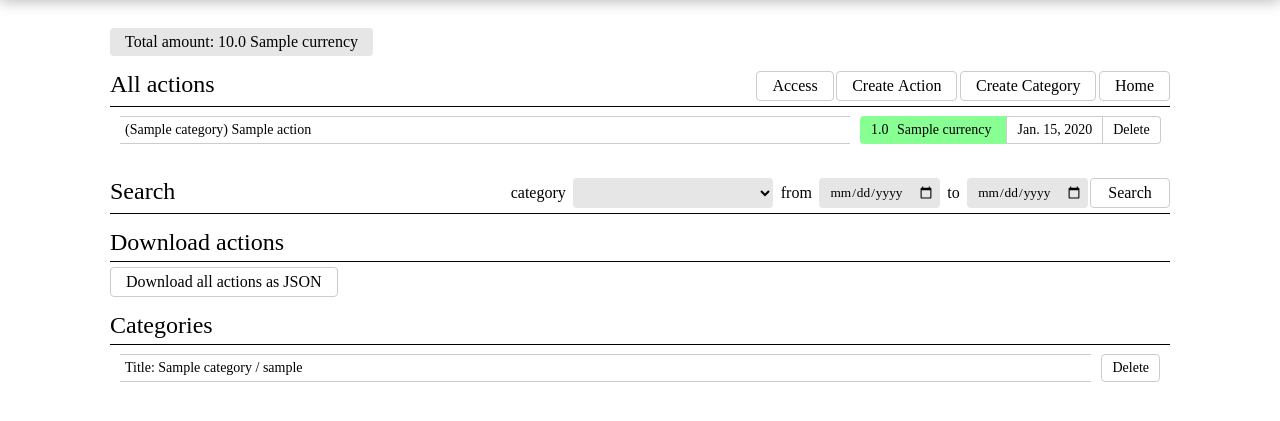
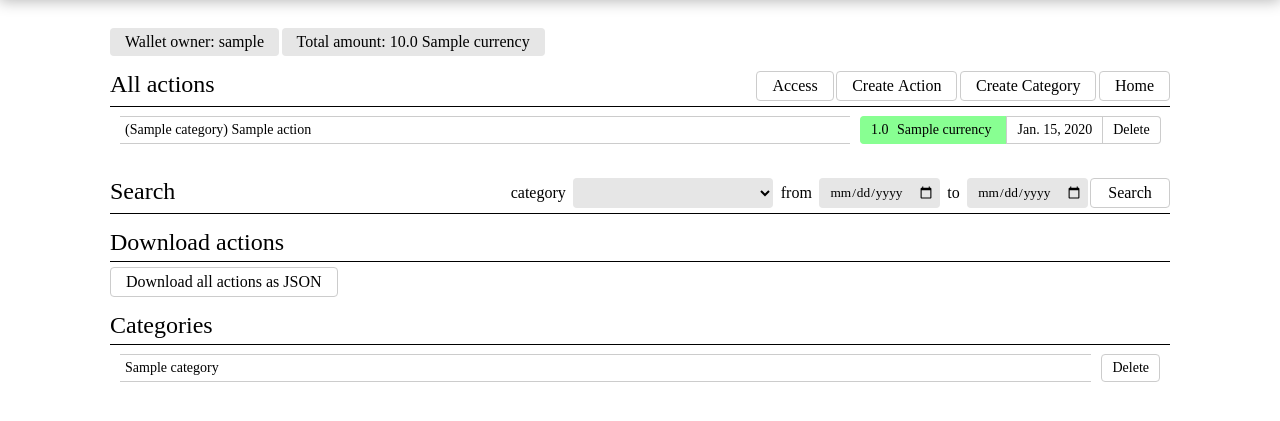
Before and after one commit to GIMIDO/MoneyDashboard, a Django app: page /wallet/1/ in a window 1280 px wide. Shown: the part 42-463 px from the top of the page. Run offline with Django 4.2, Linux system fonts and the light colour scheme; a user stored in the database is signed in; tables that the repository leaves empty hold one stand-in row (values such as "Sample post").

Commit message:
0.4.1
Ограничение доступа к функциям для незарегистрированных пользователей и пользователей, не владеющими выбранными объектами.

```diff
--- a/MoneyDashboard_django/core/static/css/style.css
+++ b/MoneyDashboard_django/core/static/css/style.css
@@ -294,3 +294,7 @@
 .pagination {
     margin: 0 auto;
 }
+span.owner_title, .name > span {
+    color:rgb(255, 65, 65);
+    font-size: 14px;
+}
--- a/MoneyDashboard_django/core/templates/home.html
+++ b/MoneyDashboard_django/core/templates/home.html
@@ -38,7 +38,7 @@
     <div class="container">
         {% for currency in currencies %}
         <div class="card">
-            <a class="name" href="{% url 'update-currency' currency.pk %}?next={{ request.get_full_path|urlencode }}">Currency: {{ currency.title }} / Coef: {{ currency.coef }} / {{ currency.user.username }}</a>
+            <a class="name" href="{% url 'update-currency' currency.pk %}?next={{ request.get_full_path|urlencode }}">{{ currency.title }} [{{ currency.coef }}]</a>
             <div class="list">
                 <a class="button_round delete" href="{% url 'delete-action' pk=currency.pk model='currency' %}?next={{ request.get_full_path|urlencode }}">Delete</a>
             </div>
@@ -47,7 +47,7 @@
     </div>
 
     <div class="title_name_block">
-        <p class="block-title">Wallets</p>
+        <p class="block-title">Your wallets</p>
         <div class="actions">
             <a class="button_round" href="{% url 'create-wallet' %}?next={{ request.path }}">Create&nbspWallet</a>
         </div>
@@ -56,9 +56,9 @@
     <div class="container">
         {% for wallet in wallets %}
         <div class="card">
-            <a class="name" href="{% url 'wallet-page' pk=wallet.pk %}">Wallet: {{ wallet.title }} / Curr: {{ wallet.currency }} / Amount: {{ wallet.start_amount }} / {{ wallet.user.username }}</a>
+            <a class="name" href="{% url 'wallet-page' wallet_pk=wallet.pk %}">{{ wallet.title }} [{{ wallet.start_amount }} {{ wallet.currency.title }}]</a>
             <div class="list">
-                <a class="button_round" href="{% url 'update-wallet' pk=wallet.pk %}?next={{ request.path }}">Update</a>
+                <a class="button_round" href="{% url 'update-wallet' wallet_pk=wallet.pk %}?next={{ request.path }}">Update</a>
                 <a class="button_round delete" href="{% url 'delete-action' pk=wallet.pk model='wallet' %}?next={{ request.path }}">Delete</a>
             </div>
         </div>
@@ -73,7 +73,7 @@
     <div class="container">
         {% for f_wallet in f_wallets %}
         <div class="card">
-            <a class="name" href="{% url 'wallet-page' pk=f_wallet.wallet.pk %}">Wallet: {{ f_wallet.wallet.title }} / Curr: {{ f_wallet.wallet.currency }} / Amount: {{ f_wallet.wallet.start_amount }} / {{ f_wallet.wallet.user.username }}</a>
+            <a class="name" href="{% url 'wallet-page' wallet_pk=f_wallet.wallet.pk %}"><span class="owner_title">{{ f_wallet.wallet.user.username }} </span> {{ f_wallet.wallet.title }} [{{ f_wallet.wallet.start_amount }} {{ f_wallet.wallet.currency.title }}]</a>
         </div>
         {% endfor %}
     </div>
--- a/MoneyDashboard_django/core/templates/wallet.html
+++ b/MoneyDashboard_django/core/templates/wallet.html
@@ -2,6 +2,7 @@
 
 {% block content %}
 <div class="container">
+    <p class="message">Wallet owner: {{ wallet.user.username }}</p>
     <p class="message">Total amount: {{ total_amount }} {{ wallet.currency.title }}</p>
     {% if messages %}
     {% for message in messages %}
@@ -19,9 +20,9 @@
         <div class="actions">
             {% if wallet.user == request.user %}
                 <a class="button_round" href="{% url 'wallet-access' wallet.pk %}">Access</a>
+                <a class="button_round" href="{% url 'create-action' wallet.pk %}?next={{ request.path }}">Create&nbspAction</a>
+                <a class="button_round" href="{% url 'create-category' wallet.pk %}?next={{ request.path }}">Create&nbspCategory</a>
             {% endif %}
-            <a class="button_round" href="{% url 'create-action' wallet.pk %}?next={{ request.path }}">Create&nbspAction</a>
-            <a class="button_round" href="{% url 'create-category' wallet.pk %}?next={{ request.path }}">Create&nbspCategory</a>
             <a class="button_round" href="{% url 'home' %}">Home</a>
         </div>
     </div>
@@ -29,7 +30,11 @@
     <div class="container">
         {% for action in page_obj %}
         <div class="card">
+            {% if wallet.user == request.user %}
             <a class="name" href="{% url 'update-action' wallet.pk action.pk %}?next={{ request.path }}">({{ action.category.title }}) {{ action.title }}</a>
+            {% else %}
+            <p class="name">({{ action.category.title }}) {{ action.title }}</p>
+            {% endif %}
             <div class="list">
                 {% if action.action_type == 'increase' %}
                 <p class="money increase">{{ action.money }} <span>{{ action.wallet.currency.title }}</span></p>
@@ -37,7 +42,9 @@
                 <p class="money spending">{{ action.money }} <span>{{ action.wallet.currency.title }}</span></p>
                 {% endif %}
                 <p class="date">{{ action.date }}</p>
+                {% if wallet.user == request.user %}
                 <a class="button_round delete" href="{% url 'delete-action' pk=action.pk model='action' %}?next={{ request.path }}">Delete</a>
+                {% endif %}
             </div>
         </div>
         {% endfor %}
@@ -99,9 +106,15 @@
     <div class="container">
         {% for category in categories %}
         <div class="card">
-            <a class="name" href="{% url 'update-category' wallet.pk category.pk %}?next={{ request.get_full_path|urlencode }}">Title: {{ category.title }} / {{ category.user.username }}</a>
+            {% if wallet.user == request.user %}
+            <a class="name" href="{% url 'update-category' wallet.pk category.pk %}?next={{ request.get_full_path|urlencode }}">{{ category.title }}</a>
+            {% else %}
+            <p class="name">{{ category.title }}</p>
+            {% endif %}
             <div class="list">
+            {% if wallet.user == request.user %}
                 <a class="button_round delete" href="{% url 'delete-action' pk=category.pk model='category' %}?next={{ request.get_full_path|urlencode }}">Delete</a>
+            {% endif %}
             </div>
         </div>
         {% endfor %}
--- a/MoneyDashboard_django/core/urls.py
+++ b/MoneyDashboard_django/core/urls.py
@@ -4,12 +4,12 @@
 
 urlpatterns = [
     path('', HomePage.as_view(), name='home'),
-    path('wallet/<int:pk>/download/', DownloadJSON.as_view(), name='download'),
+    path('wallet/<int:wallet_pk>/download/', DownloadJSON.as_view(), name='download'),
 
-    path('wallet/<int:pk>/', WalletView.as_view(), name='wallet-page'),
+    path('wallet/<int:wallet_pk>/', WalletView.as_view(), name='wallet-page'),
 
-    path('wallet/<int:pk>/action/create/', CreateAction.as_view(), name='create-action'),
-    path('wallet/<int:pk>/category/create/', CreateCategory.as_view(), name='create-category'),
+    path('wallet/<int:wallet_pk>/action/create/', CreateAction.as_view(), name='create-action'),
+    path('wallet/<int:wallet_pk>/category/create/', CreateCategory.as_view(), name='create-category'),
     path('wallet/create/', CreateWallet.as_view(), name='create-wallet'),
     path('currency/create/', CreateCurrency.as_view(), name='create-currency'),
 
@@ -17,18 +17,18 @@
 
     path('wallet/<int:wallet_pk>/action/<int:action_pk>/update/', UpdateAction.as_view(), name='update-action'),
     path('wallet/<int:wallet_pk>/category/<int:pk>/update/', UpdateCategory.as_view(), name='update-category'),
-    path('wallet/<int:pk>/update/', UpdateWallet.as_view(), name='update-wallet'),
+    path('wallet/<int:wallet_pk>/update/', UpdateWallet.as_view(), name='update-wallet'),
     path('currency/<int:pk>/update/', UpdateCurrency.as_view(), name='update-currency'),
 
     path('sign-in/', LoginView.as_view(), name='sign-in'),
-    path('sign-out/', LogoutView.as_view(next_page="/"), name='sign-out'),
+    path('sign-out/', LogoutView.as_view(), name='sign-out'),
     path('sign-up/', RegistrationView.as_view(), name='sign-up'),
 
-    path('wallet/<int:pk>/search/', SearchResultsView.as_view(), name='search-results'),
+    path('wallet/<int:wallet_pk>/search/', SearchResultsView.as_view(), name='search-results'),
 
-    path('wallet/<int:pk>/access/', FamilyAccessView.as_view(), name='wallet-access'),
-    path('wallet/access/<int:pk>/<str:user>/delete/', DeleteAccessView.as_view(), name='delete-access'),
-    path('wallet/access/<int:pk>/add/', AddAccessView.as_view(), name='add-access'),
+    path('wallet/<int:wallet_pk>/access/', FamilyAccessView.as_view(), name='wallet-access'),
+    path('wallet/access/<int:wallet_pk>/<str:user>/delete/', DeleteAccessView.as_view(), name='delete-access'),
+    path('wallet/access/<int:wallet_pk>/add/', AddAccessView.as_view(), name='add-access'),
 
 
 ]
--- a/MoneyDashboard_django/core/utils.py
+++ b/MoneyDashboard_django/core/utils.py
@@ -1,7 +1,7 @@
 from .models import *
 from django.db.models import Q
 
-def calc_amount_wallet_create(a_type, action, pk):
+def calc_amount_wallet(a_type, action, pk):
     w_amount = Wallet.objects.get(pk=pk)
     match(a_type):
         case 'create':
@@ -47,9 +47,9 @@
 
 def search_actions(wallet_pk, q_from, q_to, q_category, q_user):
     if q_category:
-        actions_all = Action.objects.filter(user=q_user, category=q_category, wallet=wallet_pk)
+        actions_all = Action.objects.filter(category=q_category, wallet=wallet_pk)
     else:
-        actions_all = Action.objects.filter(user=q_user, wallet=wallet_pk)
+        actions_all = Action.objects.filter(wallet=wallet_pk)
 
     if q_from:
         if q_to:
--- a/MoneyDashboard_django/core/views.py
+++ b/MoneyDashboard_django/core/views.py
@@ -1,7 +1,7 @@
 from django.shortcuts import render, redirect
 from django.views.generic import View
 from django.http import HttpResponseRedirect, HttpResponse
-from django.contrib.auth import authenticate, login
+from django.contrib.auth import authenticate, login, logout
 from django.contrib import messages
 from django.core.paginator import Paginator
 from django.core import serializers
@@ -33,14 +33,14 @@
 
     def get(self, request, **kwargs):
         # for Family Access
-        test_wallet = Wallet.objects.get(pk=(kwargs.get('pk')))
+        test_wallet = Wallet.objects.get(pk=(kwargs.get('wallet_pk')))
         # Family Access
         if FamilyAccess.objects.filter(user=request.user, wallet=test_wallet):
-            wallet = Wallet.objects.get(pk=(kwargs.get('pk')))
+            wallet = Wallet.objects.get(pk=(kwargs.get('wallet_pk')))
         else:
             # for main user
             try:
-                wallet = Wallet.objects.get(user=request.user, pk=(kwargs.get('pk')))
+                wallet = Wallet.objects.get(user=request.user, pk=(kwargs.get('wallet_pk')))
             # for not main user :)
             except ObjectDoesNotExist:
                 messages.add_message(request,
@@ -48,8 +48,8 @@
                             "Wallet not exist!")
                 return HttpResponseRedirect('/')
 
-        actions = Action.objects.filter(wallet=(kwargs.get('pk'))).order_by('-date', '-created_at')
-        categories = Category.objects.filter(wallet=(kwargs.get('pk')))
+        actions = Action.objects.filter(wallet=(kwargs.get('wallet_pk'))).order_by('-date', '-created_at')
+        categories = Category.objects.filter(wallet=(kwargs.get('wallet_pk')))
 
         paginator = Paginator(actions, 10)
         page_number = request.GET.get('page')
@@ -122,11 +122,16 @@
                    'button_title':'Sign In'}
         return render(request, 'page_manager.html', context)
 
+class LogoutView(View):
+
+    def get(self, request):
+        logout(request)
+        return redirect('sign-in')
 
 class SearchResultsView(AuthenticatedUserMixin, View):
 
     def get(self, request, **kwargs):
-        wallet_pk = kwargs.get('pk')
+        wallet_pk = kwargs.get('wallet_pk')
         wallet = Wallet.objects.get(user=request.user,
                                     pk=wallet_pk)
 
@@ -163,7 +168,7 @@
 class DownloadJSON(AuthenticatedUserMixin, View):
 
     def get(self, request, **kwargs):
-        q_wallet = kwargs.get('pk')
+        q_wallet = kwargs.get('wallet_pk')
         q_from = request.GET.get('from')
         q_to = request.GET.get('to')
         q_category = request.GET.get("category")
@@ -182,10 +187,10 @@
         return response
 
 
-class CreateAction(AuthenticatedUserMixin, View):
+class CreateAction(AuthenticatedUserMixin, MainUserAccessMixin, View):
 
     def get(self, request, **kwargs):
-        wallet_pk = kwargs.get('pk')
+        wallet_pk = kwargs.get('wallet_pk')
         form = ActionForm(request.user,
                           wallet_pk,
                           request.POST or None)
@@ -197,7 +202,7 @@
         return render(request, 'page_manager.html', context)
 
     def post(self, request, **kwargs):
-        wallet_pk = kwargs.get('pk')
+        wallet_pk = kwargs.get('wallet_pk')
         form = ActionForm(request.user,
                           wallet_pk,
                           request.POST or None)
@@ -213,7 +218,7 @@
                 action_type=form.cleaned_data['action_type']
             )
             action.save()
-            calc_amount_wallet_create('create',action, wallet_pk)
+            calc_amount_wallet('create',action, wallet_pk)
             messages.add_message(request,
                                  messages.SUCCESS,
                                  "Added action: {}"
@@ -226,7 +231,7 @@
                    'button_title':'Back'}
         return render(request, 'page_manager.html', context)
 
-class UpdateAction(AuthenticatedUserMixin, View):
+class UpdateAction(AuthenticatedUserMixin, MainUserAccessMixin, View):
 
     def get(self, request, **kwargs):
         wallet_pk = kwargs.get('wallet_pk')
@@ -271,7 +276,7 @@
         return render(request, 'page_manager.html', context)
 
 
-class CreateCategory(AuthenticatedUserMixin, View):
+class CreateCategory(AuthenticatedUserMixin, MainUserAccessMixin, View):
 
     def get(self, request, **kwargs):
         next = request.GET.get('next')
@@ -283,7 +288,7 @@
         return render(request, 'page_manager.html', context)
 
     def post(self, request, **kwargs):
-        wallet_pk = kwargs.get('pk')
+        wallet_pk = kwargs.get('wallet_pk')
         next = request.GET.get('next')
         form = CategoryForm(request.POST or None)
         if form.is_valid():
@@ -302,7 +307,7 @@
                    'button_title':'Back'}
         return render(request, 'page_manager.html', context)
 
-class UpdateCategory(AuthenticatedUserMixin, View):
+class UpdateCategory(AuthenticatedUserMixin, MainUserAccessMixin, View):
 
     def get(self, request, **kwargs):
         next = request.GET.get('next')
@@ -378,7 +383,7 @@
     def get(self, request, **kwargs):
         next = request.GET.get('next')
         wallet = Wallet.objects.get(user=request.user,
-                                    pk=(kwargs.get('pk')))
+                                    pk=(kwargs.get('wallet_pk')))
         form = WalletForm(request.user,
                           request.POST or None,
                           instance=wallet)
@@ -392,7 +397,7 @@
     def post(self, request, **kwargs):
         next = request.GET.get('next')
         wallet = Wallet.objects.get(user=request.user,
-                                    pk=(kwargs.get('pk')))
+                                    pk=(kwargs.get('wallet_pk')))
         form = WalletForm(request.user,
                           request.POST or None,
                           instance=wallet)
@@ -495,12 +500,20 @@
     def get(self, request, **kwargs):
         messages.add_message(request,
                              messages.WARNING,
-                             "Deleted action!")
+                             "Deleted {} {}"
+                             .format(kwargs.get('model'),self.MODEL_CHOISE[kwargs['model']].objects.get(pk=kwargs.get('pk')).title))
 
         if (self.MODEL_CHOISE[kwargs['model']] == Action):
             action = Action.objects.get(pk=(kwargs.get('pk')), user=request.user)
-            calc_amount_wallet_create('delete', action, action.wallet.pk)
+            calc_amount_wallet('delete', action, action.wallet.pk)
             action.delete()
+
+        elif (self.MODEL_CHOISE[kwargs['model']] == Category):
+            actions = Action.objects.filter(category=kwargs.get('pk'), user=request.user)
+            for action in actions:
+                calc_amount_wallet('delete', action, action.wallet.pk)
+            Category.objects.get(pk=(kwargs.get('pk')),
+                                            user=request.user).delete()
 
         else:
             self.MODEL_CHOISE[kwargs['model']].objects.get(pk=(kwargs.get('pk')),
@@ -508,19 +521,10 @@
         return redirect(request.GET.get('next'))
 
 
-class FamilyAccessView(AuthenticatedUserMixin, View):
+class FamilyAccessView(AuthenticatedUserMixin, MainUserAccessMixin, View):
 
     def get(self, request, **kwargs):
-        # for main user
-        try:
-            wallet = Wallet.objects.get(user=request.user, pk=(kwargs.get('pk')))
-        # for not main user :)
-        except ObjectDoesNotExist:
-            messages.add_message(request,
-                        messages.WARNING,
-                        "Wallet not exist!")
-            return HttpResponseRedirect('/')
-
+        wallet = Wallet.objects.get(user=request.user, pk=(kwargs.get('pk')))
         t_wallet = FamilyAccess.objects.filter(wallet=wallet)
         next = request.GET.get('next')
         context = {
@@ -531,8 +535,7 @@
 
         return render(request, 'wallet_access.html', context)
 
-
-class DeleteAccessView(AuthenticatedUserMixin, View):
+class DeleteAccessView(AuthenticatedUserMixin, MainUserAccessMixin, View):
 
     def get(self, request, **kwargs):
         instance = FamilyAccess.objects.get(
@@ -545,8 +548,7 @@
         instance.delete()
         return redirect(request.GET.get('next'))
 
-
-class AddAccessView(AuthenticatedUserMixin, View):
+class AddAccessView(AuthenticatedUserMixin, MainUserAccessMixin, View):
 
     def get(self, request, **kwargs):
         form = FamilyAccessForm(request.POST or None)
@@ -576,4 +578,3 @@
                    'page_title':'Add user',
                    'button_title':'Back'}
         return render(request, 'page_manager.html', context)
-    pass
```
Also changed, not shown: MoneyDashboard_django/core/mixins.py (+17 -1 lines).
